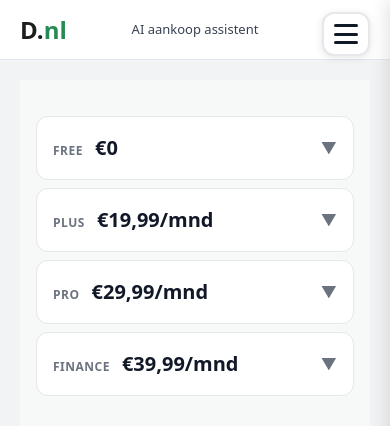
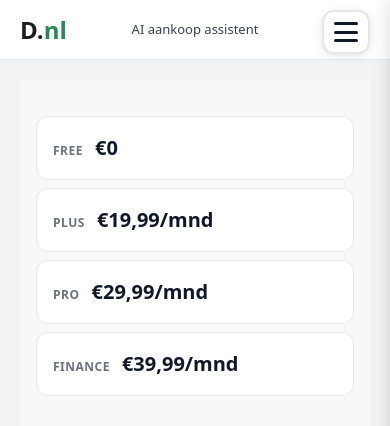
Before and after one commit to gorski1981mario-commits/dealsense-mvp, a Next.js app: page /packages in a window 390 px wide. Shown: the top 426 px of the page. Built offline with nearby package versions, Linux system fonts and the light colour scheme.

Commit message:
Quick fixes: hamburger top 10px (centered), remove arrows from PricingAccordion (touch/tap only)

```diff
--- a/app/components/HamburgerMenu.tsx
+++ b/app/components/HamburgerMenu.tsx
@@ -93,7 +93,7 @@ export default function HamburgerMenu() {
         onClick={() => setIsOpen(!isOpen)}
         style={{
           position: 'fixed',
-          top: '12px',
+          top: '10px',
           right: '20px',
           zIndex: 1001,
           background: 'white',
--- a/app/components/PricingAccordion.tsx
+++ b/app/components/PricingAccordion.tsx
@@ -126,14 +126,6 @@ export default function PricingAccordion() {
                 </div>
               </div>
 
-              <div style={{
-                fontSize: '16px',
-                color: '#6B7280',
-                transition: 'transform 0.15s ease',
-                transform: openPackage === pkg.id ? 'rotate(180deg)' : 'rotate(0deg)'
-              }}>
-                ▼
-              </div>
             </div>
 
             {/* Rozwijana zawartość */}
```
